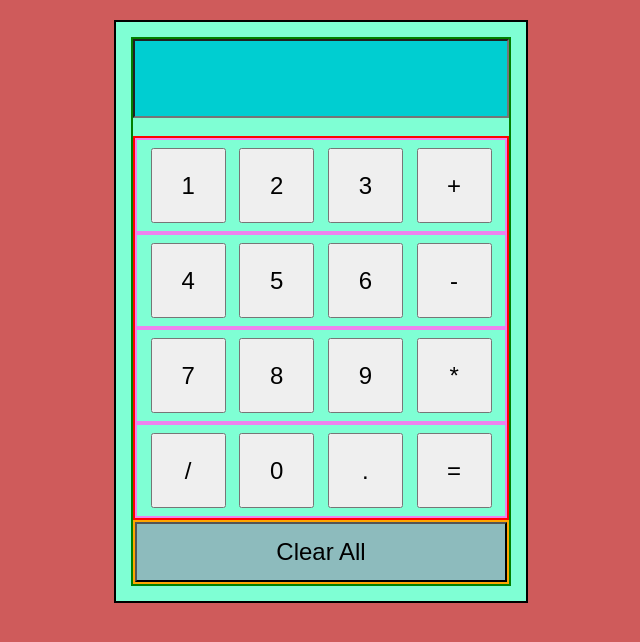
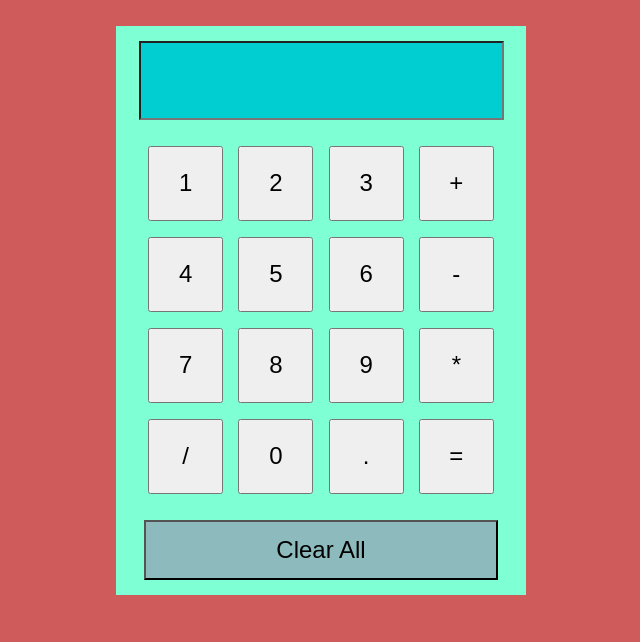
Before and after one commit to purshottamxkumar/javascript-calculator, a plain HTML site: page index.html in a window 1280 px wide. Shown: the whole page, without its empty margins (319-959 px from the left). Drawn offline with Linux system fonts and the light colour scheme.

Commit message:
fixed css

```diff
--- a/css/styles.css
+++ b/css/styles.css
@@ -9,20 +9,22 @@ body {
 }
 
 .main { /* contains the whole calculator including the form */
-    border: 2px solid black;
+    /* border: 2px solid black; */
     width: 380px;
-    margin: 20px auto; /* margin top and bottom are given only */
+    margin: auto; /* margin top and bottom are given only */
+    margin-top: 2%;
     margin-bottom: 0;
     padding: 15px;
     background-color: aquamarine;
 }
 
-.main form {
-    border: 2px solid green;
+.showResult {
+    display: flex;
+    justify-content: center;
 }
 
 .show-result-input {
-    width: 99%;
+    width: 95%;
     margin: auto;
     background-color: darkturquoise;
     text-align: right;
@@ -30,13 +32,13 @@ body {
 }
 
 .middle {
-    border: 2px solid red;
+    /* border: 2px solid red; */
     width: 99%;
     margin: auto;
 }
 
 .row {
-    border: 2px solid violet;
+    /* border: 2px solid violet; */
     display: flex;
     justify-content: space-evenly;
     align-items: center;
@@ -50,11 +52,13 @@ input { /* number buttons width and height */
 }
 
 .clearDiv {
-    border: 2px solid orange;
+    /* border: 2px solid orange; */
+    display: flex;
+    justify-content: center;
 }
 
 #clear-all-input {
-    width: 100%;
+    width: 93%;
     height: 60px;
     background-color: rgb(141, 187, 189);
 }
--- a/index.html
+++ b/index.html
@@ -11,10 +11,10 @@
 	<body>
 		<div class="main">
 			<form action="" name="form1">
-				<input type="text" name="answer" class="show-result-input" />
-				<br />
-				<br />
-
+				<div class="showResult">
+                    <input type="text" name="answer" class="show-result-input" />
+                </div>
+                <br>
 				<div class="middle">
 					<div class="firstRow row">
                         <input
@@ -121,6 +121,7 @@
                         />
                     </div>
 				</div>
+                <br>
 				<div class="clearDiv">
                     <input
                         type="button"
```
